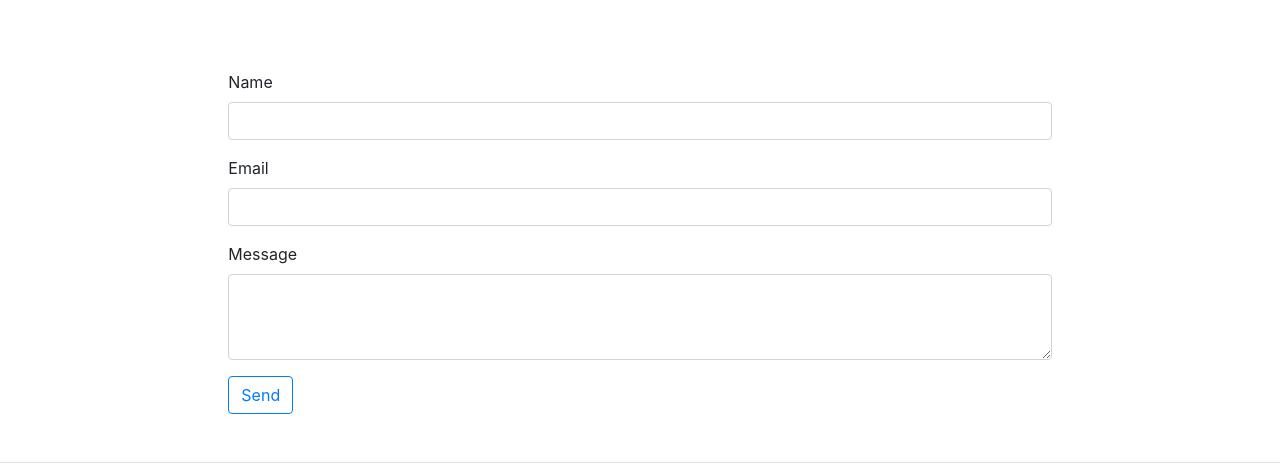
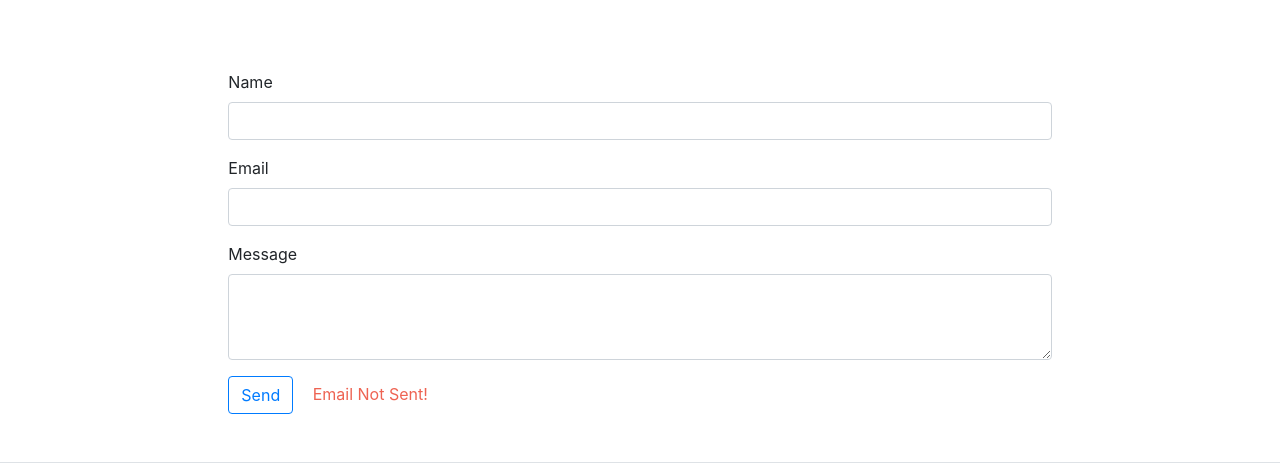
Before and after one commit to Don-Stevenson/personalWebsite, a React (Create React App) app: page /contact in a window 1280 px wide. Shown: the part 238-702 px from the top of the page. Built offline with nearby package versions, Linux system fonts and the light colour scheme.

Commit message:
fixing error bugs

```diff
--- a/src/UseForm.js
+++ b/src/UseForm.js
@@ -6,7 +6,7 @@ import validateLogin from "./validateLogin";
 //***************************************************************/
 const useForm = (cb) => {
 
-  //handling errors
+  //setting the errors with usestate
   const [errors, setErrors] = useState({email:"", name: "", message:""})
 
 
--- a/src/pages/ContactPage.js
+++ b/src/pages/ContactPage.js
@@ -7,16 +7,15 @@ import Hero from "../components/Hero";
 import Content from "../components/Content";
 
 import Useform from "../../src/UseForm";
-import validateLogin from "../../src/validateLogin"
+import validateLogin from "../../src/validateLogin";
 
 export default function ContactPage(props) {
-  const { handleSubmit, handleChange, state } = Useform(validateLogin);
-
+  const { handleSubmit, handleChange, state, errors } = Useform(validateLogin);
+  console.log("here in the contact page errors are", errors.email)
   return (
     <div>
       <Hero title={props.title} />
-
-      <Content>
+       <Content>
         <Form onSubmit={handleSubmit}>
           <Form.Group>
             <Form.Label htmlFor="full-name">Name</Form.Label>
@@ -28,6 +27,7 @@ export default function ContactPage(props) {
               onChange={handleChange}
             />
           </Form.Group>
+          {errors.name && <p>{errors.blank}</p>}
 
           <Form.Group>
             <Form.Label htmlFor="email">Email</Form.Label>
@@ -39,6 +39,7 @@ export default function ContactPage(props) {
               onChange={handleChange}
             />
           </Form.Group>
+          {errors.email && <p>{errors.email}</p>}
 
           <Form.Group>
             <Form.Label htmlFor="message">Message</Form.Label>
@@ -51,6 +52,7 @@ export default function ContactPage(props) {
               onChange={handleChange}
             />
           </Form.Group>
+          {errors.message && <p>{errors.blank}</p>}
 
           <Button
             className="d-inline-block"
@@ -62,14 +64,14 @@ export default function ContactPage(props) {
           </Button>
 
           {
-            //returns a success / failue messagge to the screen after emailing
+            //returns a conditional success / failue message to the screen after emailing
             // ***************************************************************
           }
 
-          {state.emailSent === true && (
+          {state.emailSent && (
             <p className="d-inline d-sucess-msg"> Email Sent!</p>
           )}
-          {state.emailSent === false && (
+          {!state.emailSent && (
             <p className="d-inline d-err-msg"> Email Not Sent! </p>
           )}
         </Form>
--- a/src/validateLogin.js
+++ b/src/validateLogin.js
@@ -1,14 +1,14 @@
 //handling the errors
 //******************
-
 
 const validateLogin = values => {
   let errors = {};
   if (!values.email || !values.name || !values.message) {
-    errors.email = "Warning. Field cannot be left blank";
-// using a reg ex to validate if an email is valid or not.
-//****************************************************** */
-} else if (!/\S+@\S+\.\S+/.test(values.email)) {
+    errors.blank = "Warning. Field cannot be left blank";
+
+    // using a reg ex to validate if an email is valid or not.
+    //****************************************************** */
+  } else if (!/\S+@\S+\.\S+/.test(values.email)) {
     errors.email = "This email address is invalid. Please try another";
   }
   return errors;
```
